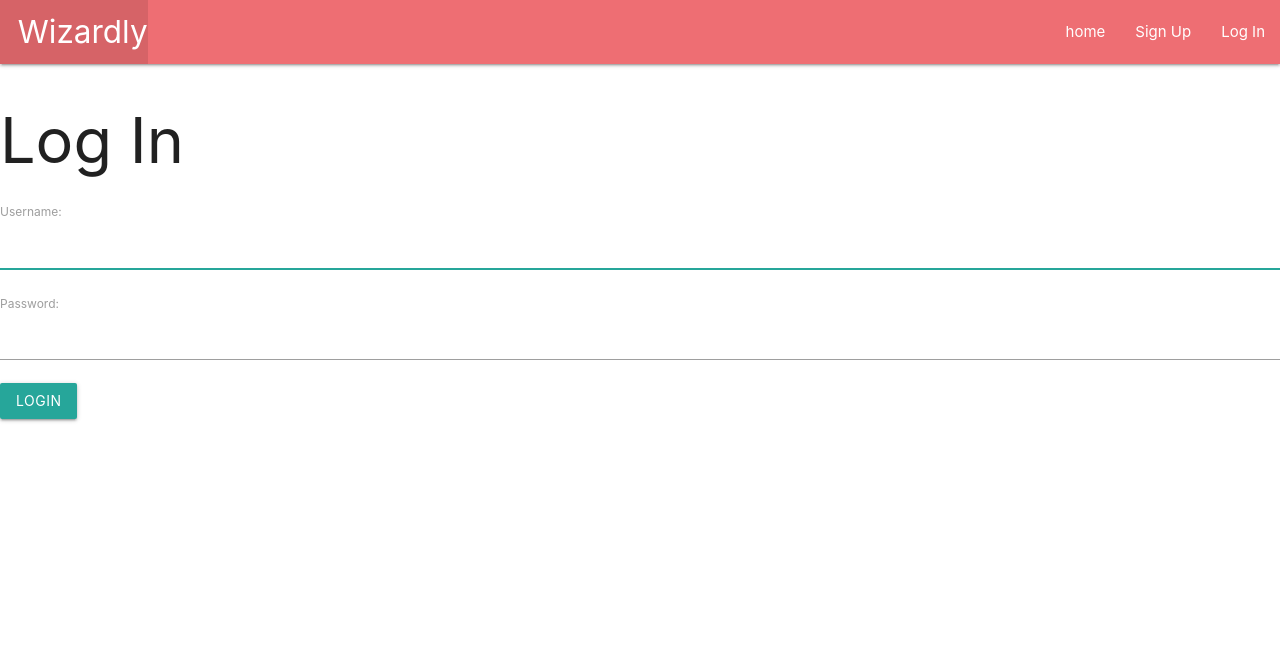
After one commit to sweetvanloan/wizardly, a Django app: page /accounts/login/ in a window 1280 px wide. The commit adds this page. Shown: the top 659 px of the page. Run offline with Django 3.2, Linux system fonts and the light colour scheme; parts of the project's set-up code (start-up, migrations or seed data) failed here and were passed over.

Commit message:
login and signup set

```diff
--- a/main_app/templates/base.html
+++ b/main_app/templates/base.html
@@ -20,6 +20,8 @@
             </ul>
             <ul class="right">
                 <li><a href="{% url 'home' %}">home</a></li>
+                <li><a href="{% url 'signup' %}">Sign Up</a></li>
+                <li><a href="{% url 'login' %}">Log In</a></li>
             </ul>
         </div>
     </nav>
--- /dev/null
+++ b/main_app/templates/registration/login.html
@@ -0,0 +1,13 @@
+{% extends 'base.html' %}
+{% block content %}
+
+<h1>Log In</h1>
+
+<form action="{% url 'login' %}" method="post">
+    {% csrf_token %}
+    {{ form.as_p }}
+    <input type="submit" value="login" class="btn">
+    <input type="hidden" name="next" value="{{ next }}">
+</form>
+
+{% endblock %}
--- a/main_app/views.py
+++ b/main_app/views.py
@@ -1,5 +1,6 @@
 from django.shortcuts import render
 from django.contrib.auth.forms import UserCreationForm
+from django.contrib.auth import login
 
 # Create your views here.
 
--- a/wizardly/urls.py
+++ b/wizardly/urls.py
@@ -14,8 +14,10 @@ Including another URLconf
     2. Add a URL to urlpatterns:  path('blog/', include('blog.urls'))
 """
 from django.contrib import admin
-from django.urls import path
+from django.urls import path, include
 
 urlpatterns = [
     path('admin/', admin.site.urls),
+    path('', include('main_app.urls')),
+    path('accounts/', include('django.contrib.auth.urls')),
 ]
```
